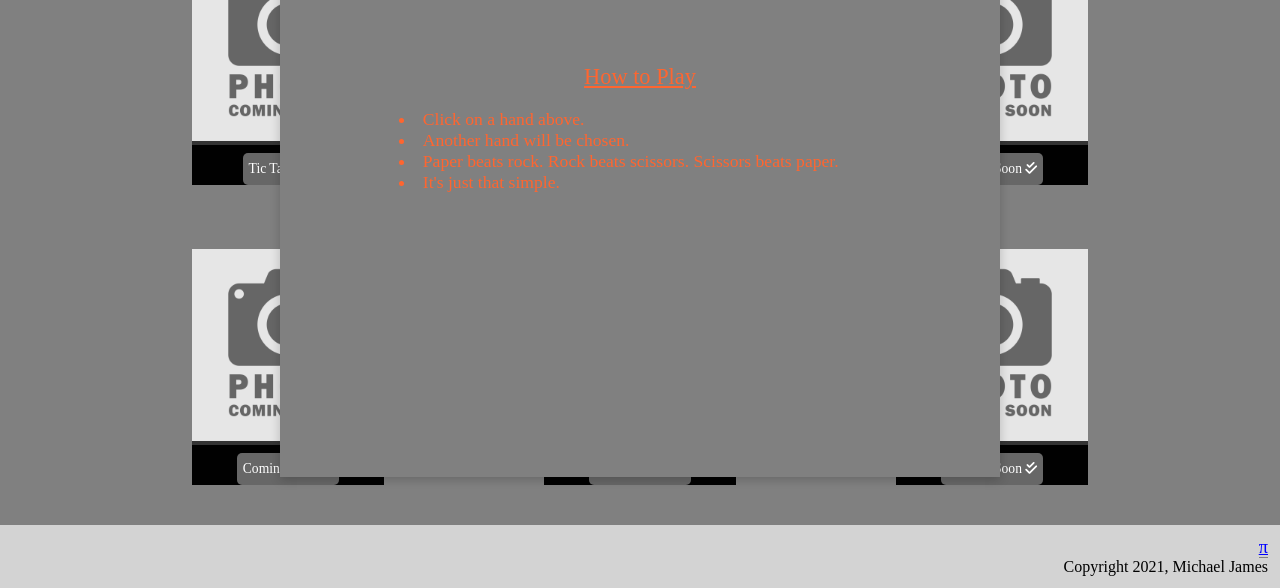
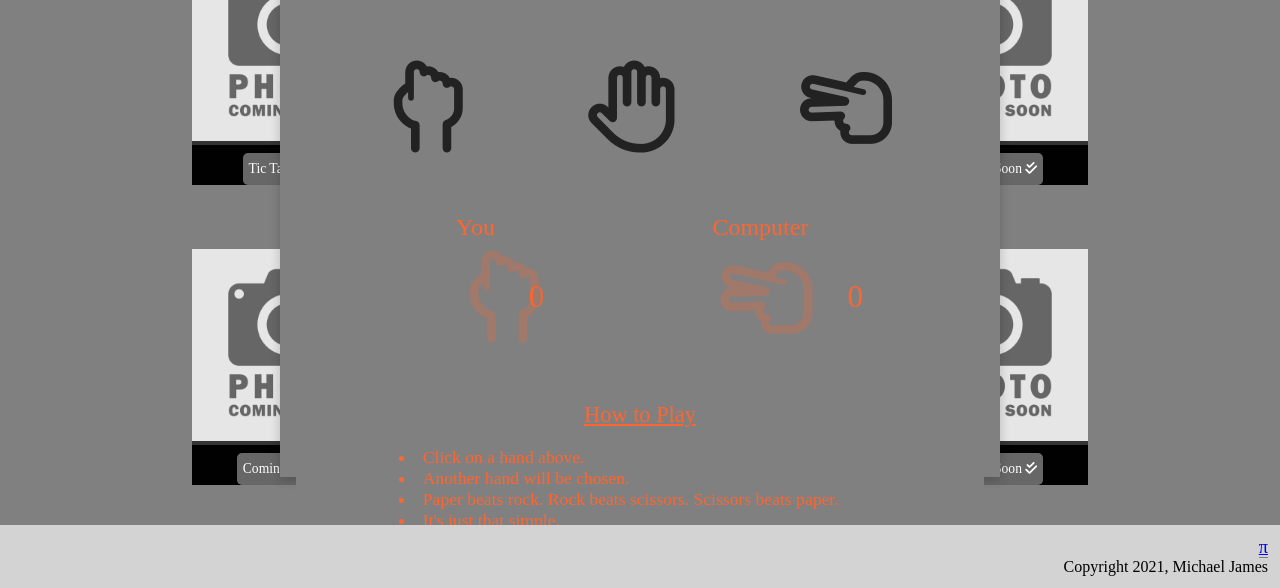
Before and after one commit to micrjames/grid-games, a website: page src/index.html in a window 1280 px wide. Both pictures are taken after a click on the button "Rock Paper Scissors". Shown: the part 212-800 px from the top of the page. Drawn offline with Linux system fonts and the light colour scheme.

Commit message:
got working results layout

```diff
--- a/src/index.html
+++ b/src/index.html
@@ -117,7 +117,7 @@
 						   <div class="cell" data-pos="2-1"></div>
 						   <div class="cell" data-pos="2-2"></div>
 						</div>
-						<div class="winning-message hidden">
+						<div id="winning-message" class="winning-message hidden">
 						   <div class="winning-message-text"></div>
 						   <div class="game-display-btn-group">
 							  <button class="game-display-btn-group-reset" id="restart-ttt">
@@ -136,7 +136,7 @@
 						</div>
 					 </div>
 					 <div id="rps" class="game rock-paper-scissors hidden">
-						<div class="winning-message hidden">
+						<div id="winning-message" class="winning-message hidden">
 						   <div class="winning-message-text"></div>
 						   <div class="game-display-btn-group">
 							  <button class="game-display-btn-group-reset" id="restart-rps">
--- a/src/js/index.js
+++ b/src/js/index.js
@@ -1,4 +1,4 @@
-requirejs(['js/figure.min.js', 'js/modal.min.js', 'js/incs.js', 'js/utils/utils.js', 'js/utils/domHelpers.js', 'js/ts/TTT.js'], function() {
+requirejs(['js/figure.min.js', 'js/modal.min.js', 'js/incs.js', 'js/utils/utils.js', 'js/utils/domHelpers.js', 'js/ts/TTT.js', 'js/ts/RPS.js'], function() {
    for(const figure of figures) {
 	  new Figure(figure, text => {
 		 const modal = new Modal(modalEl);
@@ -9,14 +9,14 @@ requirejs(['js/figure.min.js', 'js/modal.min.js', 'js/incs.js', 'js/utils/utils.
 		 const games = gameDisplay.children;
 		 for(const game of games) {
 			if(game.classList.contains(spinaledText)) {
+			   const board = game.children.namedItem("board");
+			   const winningMsg = game.children.namedItem("winning-message");
+			   const gameDisplayBtnGroup = winningMsg.children[1];
+			   const resetBtn = gameDisplayBtnGroup.firstElementChild;
 			   game.classList.remove("hidden");
 			   /*********/
 			   switch(game) {
 				  case gameDisplay.firstElementChild : {
-					 const board = game.children.namedItem("board");
-					 const winningMsg = board.nextElementSibling;
-					 const gameDisplayBtnGroup = winningMsg.children[1];
-					 const resetBtn = gameDisplayBtnGroup.firstElementChild;
 
 					 let ttt = new TTT(board);
 					 ttt.setMarks();
@@ -29,6 +29,8 @@ requirejs(['js/figure.min.js', 'js/modal.min.js', 'js/incs.js', 'js/utils/utils.
 					 break;
 				  }
 				  case gameDisplay.firstElementChild.nextElementSibling : {
+					 let rps = new RPS(game);
+					 rps.start();
 					 break;
 				  }
 				  default: {
--- /dev/null
+++ b/src/js/ts/RPS.js
@@ -0,0 +1,101 @@
+"use strict";
+Object.defineProperty(exports, "__esModule", { value: true });
+exports.RPS = void 0;
+var buildEl = function (el, className, idName) {
+    if (className === void 0) { className = null; }
+    if (idName === void 0) { idName = null; }
+    var element = document.createElement(el);
+    if (className != null)
+        element.setAttribute("class", className);
+    if (idName != null)
+        element.setAttribute("id", idName);
+    return element;
+};
+var createIcon = function (iconClasses) {
+    var icon = document.createElement("i");
+    var classes = iconClasses.split(" ");
+    classes.forEach(function (item) {
+        icon.classList.add(item);
+    });
+    return icon;
+};
+var addIcon = function (context, name, className, type) {
+    if (className === void 0) { className = false; }
+    if (type === void 0) { type = 'regular'; }
+    var icon = createIcon("fa-".concat(type, " fa-").concat(name));
+    context.appendChild(icon);
+    if (className)
+        context.classList.add("".concat(name));
+    return icon;
+};
+var RPS = /** @class */ (function () {
+    function RPS(context) {
+        this.createResult = function (name, msg, resultClass, resultMsg, resultIcon, iconID) {
+            var spanOuter = buildEl("div", null, name);
+            var textMsg = document.createTextNode(msg);
+            spanOuter.appendChild(textMsg);
+            var spanScore = buildEl("span", resultClass);
+            var textScore = document.createTextNode(resultMsg);
+            spanScore.appendChild(textScore);
+            spanOuter.appendChild(spanScore);
+            var icon = addIcon(spanOuter, resultIcon);
+            icon.setAttribute("id", iconID);
+            spanOuter.appendChild(icon);
+            return spanOuter;
+        };
+        this.context = context;
+        this.icons = [
+            {
+                "icon": "hand-back-fist",
+                "type": "rock",
+                "beats": "scissors"
+            },
+            {
+                "icon": "hand",
+                "type": "paper",
+                "beats": "rock"
+            },
+            {
+                "icon": "hand-scissors",
+                "type": "scissors",
+                "beats": "paper"
+            }
+        ];
+        this.playerScore = "0";
+        this.computerScore = "0";
+    }
+    RPS.prototype.start = function () {
+        this.createResults();
+        this.createSelection();
+    };
+    ;
+    RPS.prototype.createSelection = function () {
+        var _this = this;
+        var div = buildEl("div", "selections", "selections");
+        this.icons.forEach(function (buttonValue) {
+            var button = buildEl("button", "selection");
+            button.addEventListener("click", _this.handleSelectionClick);
+            var icon = addIcon(button, buttonValue.icon);
+            icon.setAttribute("id", buttonValue.type);
+            div.appendChild(button);
+        });
+        this.context.insertBefore(div, this.context.firstChild);
+    };
+    RPS.prototype.handleSelectionClick = function (event) {
+        var selectionBtnIcon = event.target;
+        // Get the values for the icon
+        var whichSelectionBtnIconID = selectionBtnIcon.id;
+        var whichSelectionBtnIcon = selectionBtnIcon.className;
+        console.log(whichSelectionBtnIcon, whichSelectionBtnIconID);
+    };
+    RPS.prototype.createResults = function () {
+        var div = buildEl("div", "results", "results");
+        var playerSpan = this.createResult("plyr-result", "You", "result-score", this.playerScore, this.icons[0].icon, "plyr-selection");
+        div.appendChild(playerSpan);
+        var computerSpan = this.createResult("cmptr-result", "Computer", "result-score", this.computerScore, this.icons[2].icon, "cmptr-selection");
+        div.appendChild(computerSpan);
+        this.context.insertBefore(div, this.context.firstChild);
+    };
+    return RPS;
+}());
+exports.RPS = RPS;
--- /dev/null
+++ b/src/js/ts/RPS.ts
@@ -0,0 +1,114 @@
+const buildEl = function(el: string, className:string=null, idName:string=null): Element {
+    const element = document.createElement(el);
+    if(className != null) element.setAttribute("class", className);
+    if(idName != null) element.setAttribute("id", idName);
+
+    return element;
+};
+const createIcon = function(iconClasses) {
+   const icon = document.createElement("i");
+
+   const classes = iconClasses.split(" ");
+   classes.forEach(item => {
+	  icon.classList.add(item);
+   });
+
+   return icon;
+};
+
+const addIcon = function(context, name, className=false, type='regular') {
+   const icon = createIcon(`fa-${type} fa-${name}`);
+   context.appendChild(icon);
+   if(className) context.classList.add(`${name}`);
+
+   return icon;
+};
+interface ICON {
+   [prop: string]: string;
+}
+
+export class RPS {
+   private icons: ICON[];
+   private playerScore: string;
+   private computerScore: string;
+   private context: HTMLElement;
+   constructor(context: HTMLElement) {
+	  this.context = context;
+	  this.icons = [
+		 {
+			"icon": "hand-back-fist",
+			"type": "rock",
+			"beats": "scissors"
+		 },
+		 {
+			"icon": "hand",
+			"type": "paper",
+			"beats": "rock"
+		 },
+		 {
+			"icon": "hand-scissors",
+			"type": "scissors",
+			"beats": "paper"
+		 }
+	  ];
+	  this.playerScore = "0";
+	  this.computerScore = "0";
+   }
+
+   start() {
+	  this.createResults();
+	  this.createSelection();
+   };
+
+   createSelection() {
+	  const div = buildEl("div", "selections", "selections");
+	  this.icons.forEach(buttonValue => {
+		 const button = buildEl("button", "selection");
+		 button.addEventListener("click", this.handleSelectionClick);
+
+		 const icon = addIcon(button, buttonValue.icon);
+		 icon.setAttribute("id", buttonValue.type);
+		 div.appendChild(button);
+	 });
+	 this.context.insertBefore(div, this.context.firstChild);
+   }
+   private handleSelectionClick(event: Event) {
+	  const selectionBtnIcon = <Element>event.target;
+
+	  // Get the values for the icon
+      const whichSelectionBtnIconID = selectionBtnIcon.id;
+      const whichSelectionBtnIcon = selectionBtnIcon.className;
+
+	  console.log(whichSelectionBtnIcon, whichSelectionBtnIconID);
+   }
+
+   private createResults() {
+	  const div = buildEl("div", "results", "results");
+
+      const playerSpan = this.createResult("plyr-result", "You", "result-score", this.playerScore, this.icons[0].icon, "plyr-selection");
+      div.appendChild(playerSpan);
+
+      const computerSpan = this.createResult("cmptr-result", "Computer", "result-score", this.computerScore, this.icons[2].icon, "cmptr-selection");
+      div.appendChild(computerSpan);
+
+      this.context.insertBefore(div, this.context.firstChild);
+   }
+   private createResult = function(name: string, msg: string, resultClass: string, resultMsg: string, resultIcon: string, iconID: string) {
+      const spanOuter = buildEl("div", null, name);
+
+      const textMsg = document.createTextNode(msg);
+      spanOuter.appendChild(textMsg);
+
+      const spanScore = buildEl("span", resultClass);
+      const textScore = document.createTextNode(resultMsg);
+      spanScore.appendChild(textScore);
+
+      spanOuter.appendChild(spanScore);
+
+      const icon = addIcon(spanOuter, resultIcon);
+      icon.setAttribute("id", iconID);
+      spanOuter.appendChild(icon);
+
+      return spanOuter;
+   }
+}
--- a/src/scss/modal/_modal-body.scss
+++ b/src/scss/modal/_modal-body.scss
@@ -1,4 +1,4 @@
-@import "../parts/sections/instructions", "../parts/sections/gd-btn-group", "../parts/sections/ttt/ttt-styles", "../utils/utils", "../utils/ellipsis";
+@import "../parts/sections/instructions", "../parts/sections/gd-btn-group", "../parts/sections/rps/rps-styles", "../parts/sections/ttt/ttt-styles", "../utils/utils", "../utils/ellipsis";
 
 @font-face {
   font-family: Digital7Mono;
@@ -14,10 +14,10 @@ $mark-size: $cell-size * .9;
 		   &.tic-tac-toe {
 			   @extend %ttt;
 		   }
-		   /*
 		   &.rock-paper-scissors {
 			   @extend %rps;
 		   }
+		   /*
 		   &.minesweeper {
 			  @extend %set-ms-board;
 		   }
--- /dev/null
+++ b/src/scss/parts/sections/rps/_results.scss
@@ -0,0 +1,19 @@
+%results {
+    .results {
+	   display: flex;
+       justify-content: space-evenly;
+       font-size: 1.5rem;
+       div {
+           .result-score {
+			   position: relative;
+               font-size: 1.95rem;
+           }
+           i {
+               display: block;
+               font-size: 5.75rem;
+               opacity: 0.25;
+               padding: 0.5rem;
+           }
+      }
+   }
+}
--- /dev/null
+++ b/src/scss/parts/sections/rps/_rps-styles.scss
@@ -0,0 +1,6 @@
+@import "set-board", "results";
+
+%rps {
+   @extend %selections;
+   @extend %results;
+}
--- /dev/null
+++ b/src/scss/parts/sections/rps/_set-board.scss
@@ -0,0 +1,19 @@
+%selections {
+   .selections {
+	   display: flex;
+	   justify-content: space-around;
+	   padding: 2rem;
+	   .selection {
+		  @include button(5.75rem, 0.75rem, 0);
+		  color: #222;
+		  background: none;
+		  border: none;
+		  outline: none;
+		  transition: 100ms;
+
+		  &:hover {
+			 transform: scale(1.2);
+		  }
+	  }
+   }
+}
```
Also changed, not shown: src/css/main.css.
